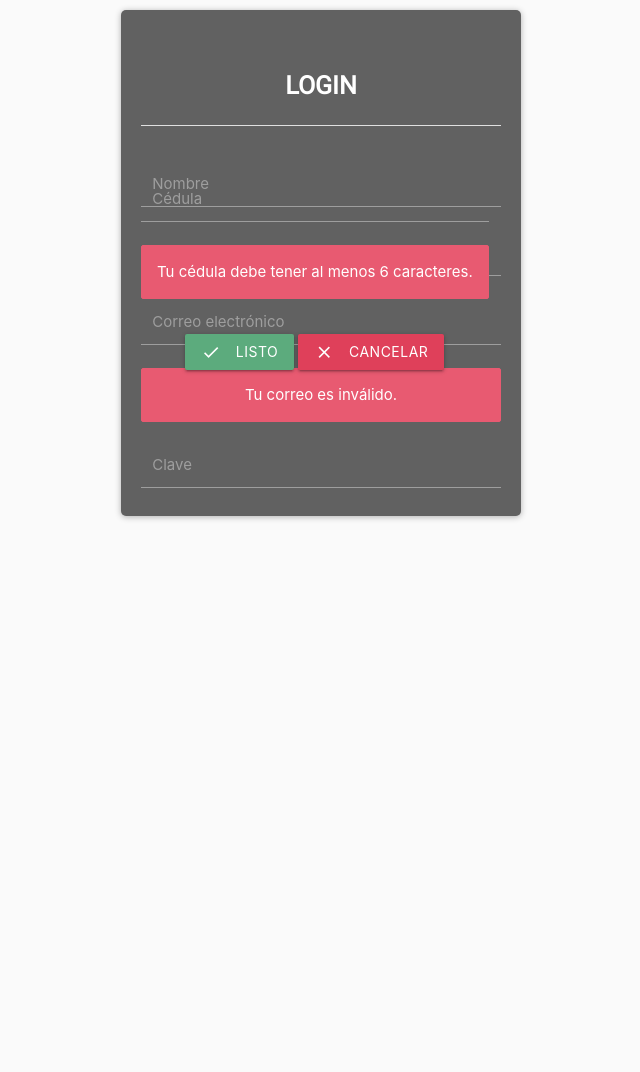
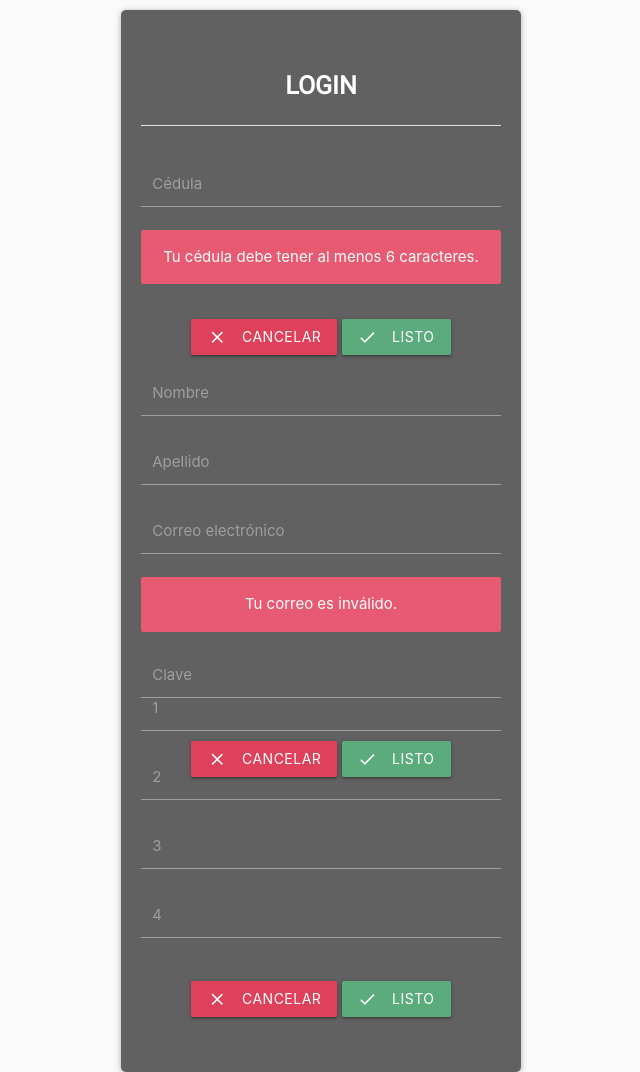
Before and after one commit to PyLau/registerContest, a plain HTML site: page index.html in a window 1280 px wide. Shown: the whole page, without its empty margins (319-959 px from the left). Before the commit the page ends 810 px from the top, so only its background shows below. Drawn offline with nearby package versions, Linux system fonts and the light colour scheme; some packages are replaced by stand-ins of ours; a script that the page names is missing.

Commit message:
updating

```diff
--- a/css/styles.css
+++ b/css/styles.css
@@ -136,5 +136,4 @@ to {height:300px;}
 
 form.form-login{
     z-index: 1;
-    position: absolute;
 }
--- a/index.html
+++ b/index.html
@@ -26,11 +26,11 @@
 							<p class="alert alert-danger" ng-show="form-login.ci.$error.minlength || form.ci.$invalid">Tu cédula debe tener al menos 6 caracteres.</p>
 
 							<div class="space-top text-center">
+								<button type="button" class="waves-effect waves-light btn cancel">
+									<i class="material-icons left">clear</i>Cancelar
+								</button>
 								<button ng-click="validate()" ng-model="ci" ng-disabled="form-login.$invalid" class="waves-effect waves-light btn done">
 									<i class="material-icons left">done</i> Listo
-								</button>
-								<button type="button" class="waves-effect waves-light btn cancel">
-									<i class="material-icons left">clear</i>Cancelar
 								</button>
 							</div>
 						</form>
@@ -52,6 +52,40 @@
 								<input ng-model="user.password" id="password" type="password" name="password" ng-model="password" ng-minlength='6' class="validate" required>
   								<label for="password">Clave</label>
   							</div>
+							<div class="space-top text-center">
+								<button type="button" class="waves-effect waves-light btn cancel">
+									<i class="material-icons left">clear</i>Cancelar
+								</button>
+								<button ng-click="registerf()" ng-disabled="form-register.$invalid" class="waves-effect waves-light btn done">
+									<i class="material-icons left">done</i> Listo
+								</button>
+							</div>
+						</form>
+						<form class="form-answers" ng-if="showAnswers" method="post" name="answers" novalidate>
+							<div class="input-field col s6">
+								<input ng-model="user.a1" id="a1" type="text" class="validate" required>
+  								<label for="a1">1</label>
+  							</div>
+  							<div class="input-field col s6">
+								<input ng-model="user.a2" id="a2" type="text" class="validate" required>
+  								<label for="a2">2</label>
+  							</div>
+							<div class="input-field col s6">
+								<input ng-model="user.a3" id="a3" type="text" class="validate" required>
+  								<label for="a3">3</label>
+  							</div>
+  							<div class="input-field col s6">
+								<input ng-model="user.a4" id="a4" type="text" class="validate" required>
+  								<label for="a4">4</label>
+  							</div>
+							<div class="space-top text-center">
+								<button type="button" class="waves-effect waves-light btn cancel">
+									<i class="material-icons left">clear</i>Cancelar
+								</button>
+								<button ng-disabled="form-answers.$invalid" class="waves-effect waves-light btn done">
+									<i class="material-icons left">done</i> Listo
+								</button>
+							</div>
 						</form>
 					</div>
 				</div>
--- a/js/script.js
+++ b/js/script.js
@@ -2,21 +2,46 @@ angular
 	.module("myApp", ['ngMockE2E','ngAnimate'])
 
 	.run(function($httpBackend){
+
 		$httpBackend.whenPOST('/valid').respond(function(method, url, data) {
 			return [200, {'valid':false}, {}];
+		});
+		$httpBackend.whenPOST('/register').respond(function(method, url, data) {
+			return [200, {'user': {'name': 'Laura', 'lastname': 'Parra', 'email': 'lauraparra89@gmail.com', 'pass' : '123456'}}, {}];
+		});
+		$httpBackend.whenPOST('/answers').respond(function(method, url, data) {
+			return [200, {'answers': {'a1': 'Japon', 'a2': '', 'a3': '', 'a4' : ''}}, {}];
 		});
 	})
 
 	.controller("RegisterCtrl", function ($scope, $http) {
 		$scope.showRegister = false;
+		$scope.showAnswers = false;
 		$scope.validate = function(){
 			$http.post('/valid', $scope.user).then(function(response){
 				if (!response.data.valid){
 					$scope.showRegister = true;
 					$(".form-login").hide();
 					console.log(response.data.valid);
+					$http.post('/register', $scope.user).then(function(response){
+						console.log(response);
+					});
+				}else{
+					$scope.showAnswers = true;
+					$http.post('/answers', $scope.user).then(function(response){
+						console.log(response);
+					});
 				}
 			});
 		};
+		$scope.registerf = function(){
+			$http.post('/answers', $scope.user).then(function(response){
+				$(".form-register").hide();
+				$scope.showAnswers = true;
+				console.log(response);
+			});
+		};
 	})
+
+
 ;
```
